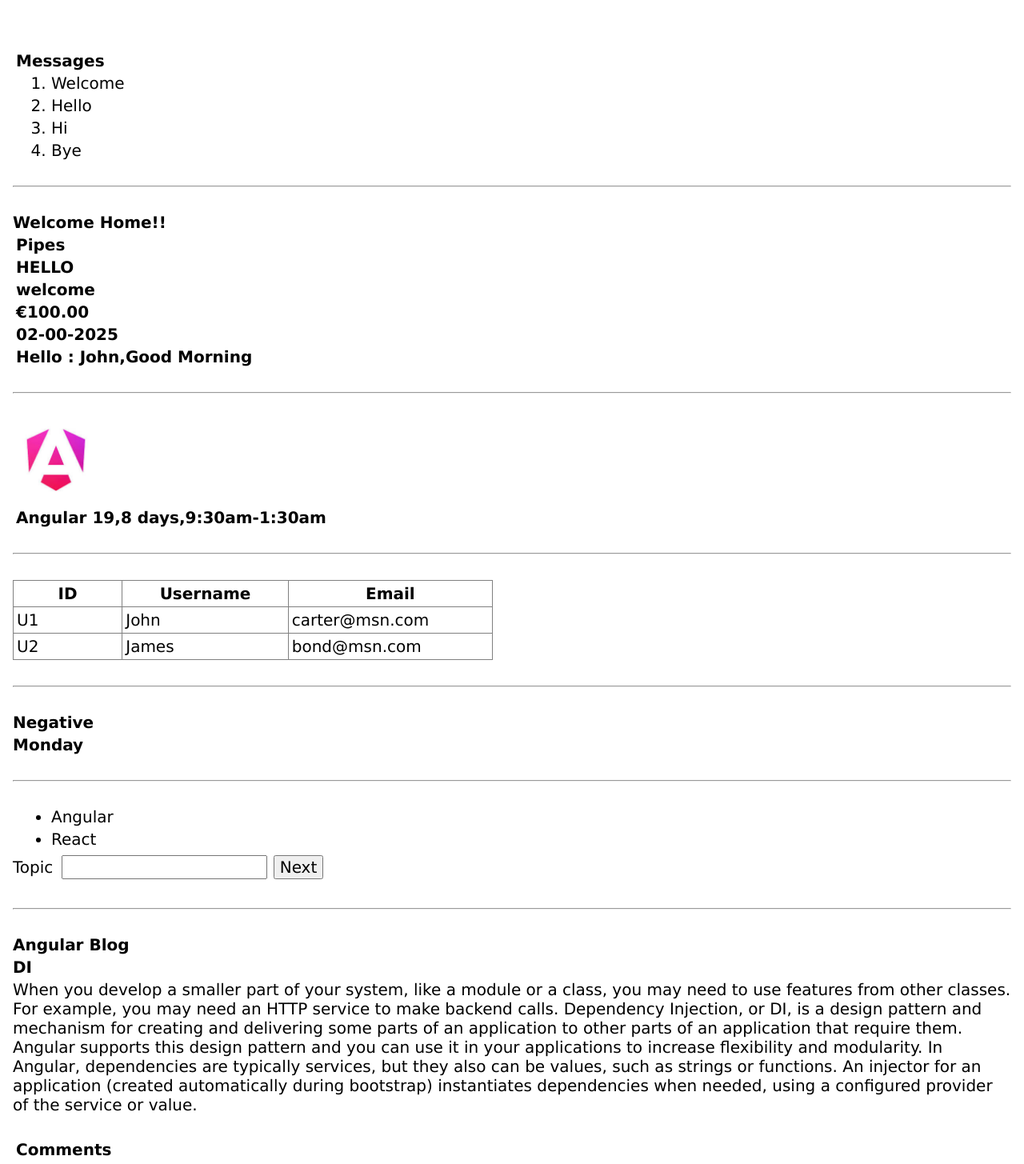
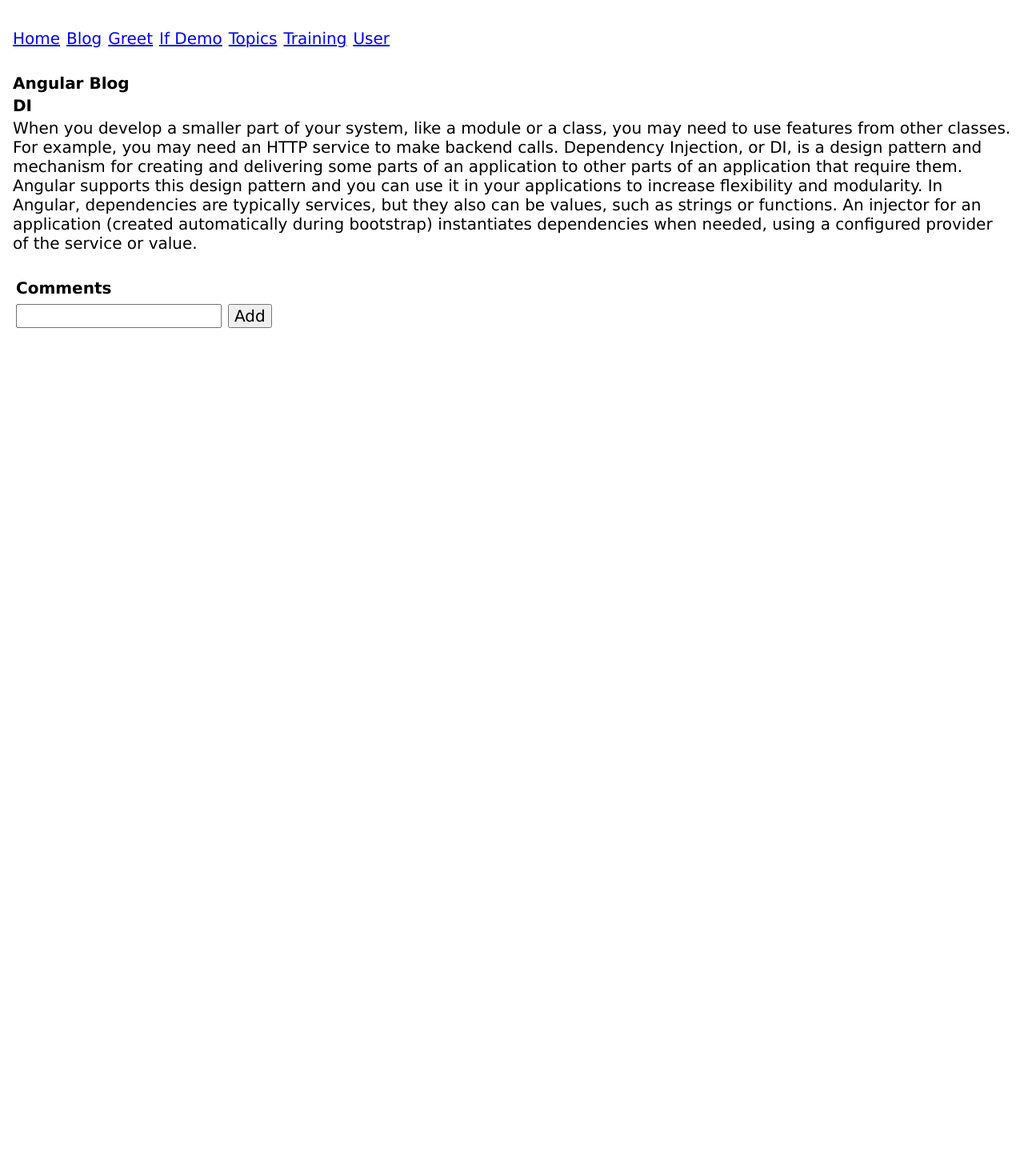
Before and after one commit to Codeworm08/angular-training, an Angular app in the folder firstapp/: page /blog in a window 1280 px wide. Shown: the top 1455 px of the page at 80% size. After the commit the page ends 800 px from the top, so only its background shows below. Built offline with nearby package versions, Linux system fonts and the light colour scheme.

Commit message:
routermodule

```diff
--- a/firstapp/src/app/app.component.html
+++ b/firstapp/src/app/app.component.html
@@ -1,15 +1,12 @@
 <div>
-  <app-greet></app-greet>
-  <hr>
-  <app-home hdr="Welcome Home!!"></app-home>
-  <hr>
-  <app-training name="Angular 19" duration="8 days" timing="9:30am-1:30am"></app-training>
-<hr>
-<app-user></app-user>
-<hr>
-<app-ifdemo></app-ifdemo>
-<hr>
-<app-topics></app-topics>
-<hr>
-<app-blogpost></app-blogpost>
+  <a routerLink="">Home</a>
+  <a routerLink="blog">Blog</a>
+  <a routerLink="greet">Greet</a>
+  <a routerLink="ifdemo">If Demo</a>
+  <a routerLink="topics">Topics</a>
+  <a routerLink="training">Training</a>
+  <a routerLink="user">User</a>
 </div>
+<div>
+  <router-outlet></router-outlet>
+</div>
--- /dev/null
+++ b/firstapp/src/app/details/details.component.html
@@ -0,0 +1 @@
+<h3>User Details : {{uid}}</h3>
--- /dev/null
+++ b/firstapp/src/app/details/details.component.ts
@@ -0,0 +1,18 @@
+import { Component } from '@angular/core';
+import { ActivatedRoute } from '@angular/router';
+
+@Component({
+  selector: 'app-details',
+  standalone: false,
+  templateUrl: './details.component.html',
+  styleUrl: './details.component.css'
+})
+export class DetailsComponent {
+  public uid: string ='';
+  constructor(private ar:ActivatedRoute){
+    ar.params.subscribe(p=>{
+      this.uid = p['uid']
+    });
+  }
+
+}
--- a/firstapp/src/app/user/user.component.html
+++ b/firstapp/src/app/user/user.component.html
@@ -8,9 +8,12 @@
   </thead>
   <tbody>
     <tr *ngFor="let u of users">
-      <td>{{ u.userid }}</td>
+      <td><a [routerLink]="['details',u.userid]"> {{ u.userid }}</a></td>
       <td>{{ u.username }}</td>
       <td>{{ u.email }}</td>
     </tr>
   </tbody>
 </table>
+<div>
+  <router-outlet></router-outlet>
+</div>
```
Also changed, not shown: firstapp/src/app/app.module.ts (+17 -3 lines), firstapp/src/app/details/details.component.css (added).
